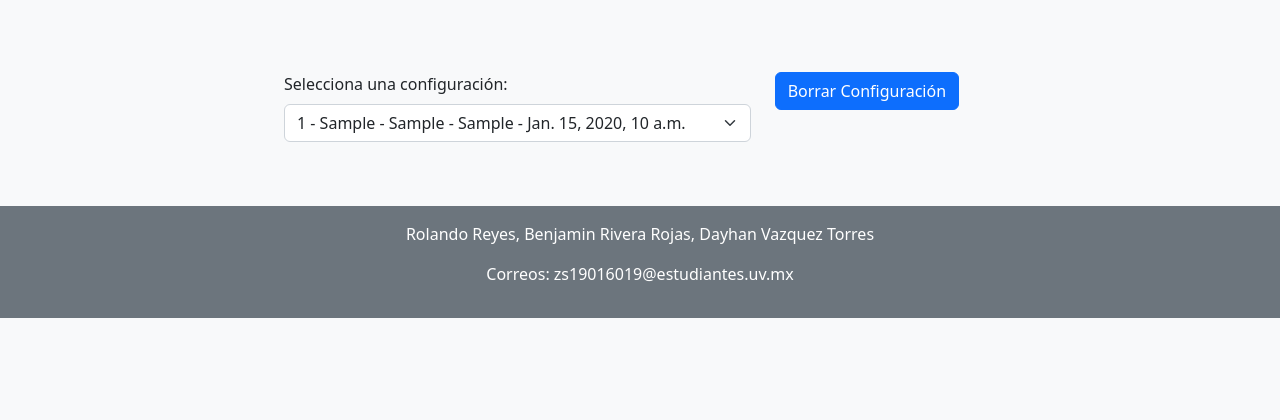
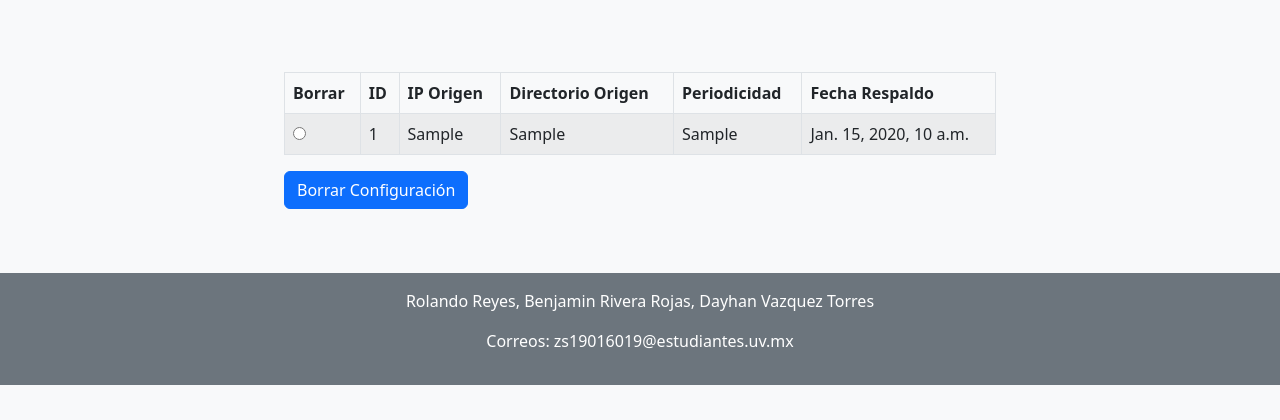
Before and after one commit to DayhanTorres1703/proyectodesarrollo, a Django app: template miapp/templates/mostrar_configuraciones_respaldo.html in a window 1280 px wide. Shown: the part 136-556 px from the top of the page. Run offline with Django 5.2, Linux system fonts and the light colour scheme; the template is opened without the code that fills it: values that come from a table or form of the project are taken from there, others are empty; tables that the repository leaves empty hold one stand-in row (values such as "Sample post").

Commit message:
Configuracion de reportes

```diff
--- a/miapp/static/js/reportes.js
+++ b/miapp/static/js/reportes.js
@@ -17,5 +17,5 @@ $(function() {
                 $("#reportes").append(htmlRow);
             });
         });
-    }, 3000);
+    }, 1000);
 });
--- a/miapp/templates/base.html
+++ b/miapp/templates/base.html
@@ -3,6 +3,7 @@
 <html lang="es-MX">
 <head>
     <title>{% block titulo %}{% endblock %}</title>
+    <link rel="icon" href="https://imgs.search.brave.com/uIj5oIg9omq_A3S6aGcekALAD7yWWTCDpx3UqbD0qRw/rs:fit:860:0:0/g:ce/aHR0cHM6Ly91cGxv/YWQud2lraW1lZGlh/Lm9yZy93aWtpcGVk/aWEvY29tbW9ucy8y/LzJjL0xvZ28tVVYu/anBn" type="image/x-icon">
     <meta charset="utf-8">
     <meta name="viewport" content="width=device-width, initial-scale=1">
     <link href="https://cdn.jsdelivr.net/npm/bootstrap@5.2.1/dist/css/bootstrap.min.css" rel="stylesheet">
--- a/miapp/templates/mostrar_configuraciones_respaldo.html
+++ b/miapp/templates/mostrar_configuraciones_respaldo.html
@@ -8,19 +8,35 @@
   <div class="container mt-4">
     <form method="post" action="{% url 'borrar_configuracion' %}" class="mb-3">
       {% csrf_token %}
-      <div class="row">
-        <div class="col-md-8">
-          <label for="configuracion" class="form-label">Selecciona una configuración:</label>
-          <select name="configuracion" id="configuracion" class="form-select" style="width: 100%;">
+      <div class="table-responsive">
+        <table class="table table-bordered table-striped">
+          <thead>
+            <tr>
+              <th>Borrar</th> <!-- seleccion de borrado -->
+              <th>ID</th>
+              <th>IP Origen</th>
+              <th>Directorio Origen</th>
+              <th>Periodicidad</th>
+              <th>Fecha Respaldo</th>
+            </tr>
+          </thead>
+          <tbody>
             {% for configuracion in configuraciones_respaldo %}
-              <option value="{{ configuracion.id }}">{{ configuracion.id }} - {{ configuracion.ip_origen }} - {{ configuracion.directorio_origen }} - {{ configuracion.periodicidad }} - {{ configuracion.fecha_respaldo }}</option>
+              <tr>
+                <td>
+                  <input type="radio" name="configuracion" value="{{ configuracion.id }}">
+                </td>
+                <td>{{ configuracion.id }}</td>
+                <td>{{ configuracion.ip_origen }}</td>
+                <td>{{ configuracion.directorio_origen }}</td>
+                <td>{{ configuracion.periodicidad }}</td>
+                <td>{{ configuracion.fecha_respaldo }}</td>
+              </tr>
             {% endfor %}
-          </select>
-        </div>
-        <div class="col-md-4">
-          <button type="submit" class="btn btn-primary">Borrar Configuración</button>
-        </div>
+          </tbody>
+        </table>
       </div>
+      <button type="submit" class="btn btn-primary">Borrar Configuración</button>
     </form>
   </div>
 {% endblock %}
--- a/miapp/views.py
+++ b/miapp/views.py
@@ -28,6 +28,7 @@ def hello(request):
 #INDEX
 def index(request):
     return render(request, 'index.html')
+#formulario pruba
 def pruebaFormulario(request):
      if request.method == 'POST':
         nombre = request.POST.get('nombre')
```
Also changed, not shown: miapp/static/js/ejemploValidacion.js (renamed from miapp/static/js/validacion.js).
